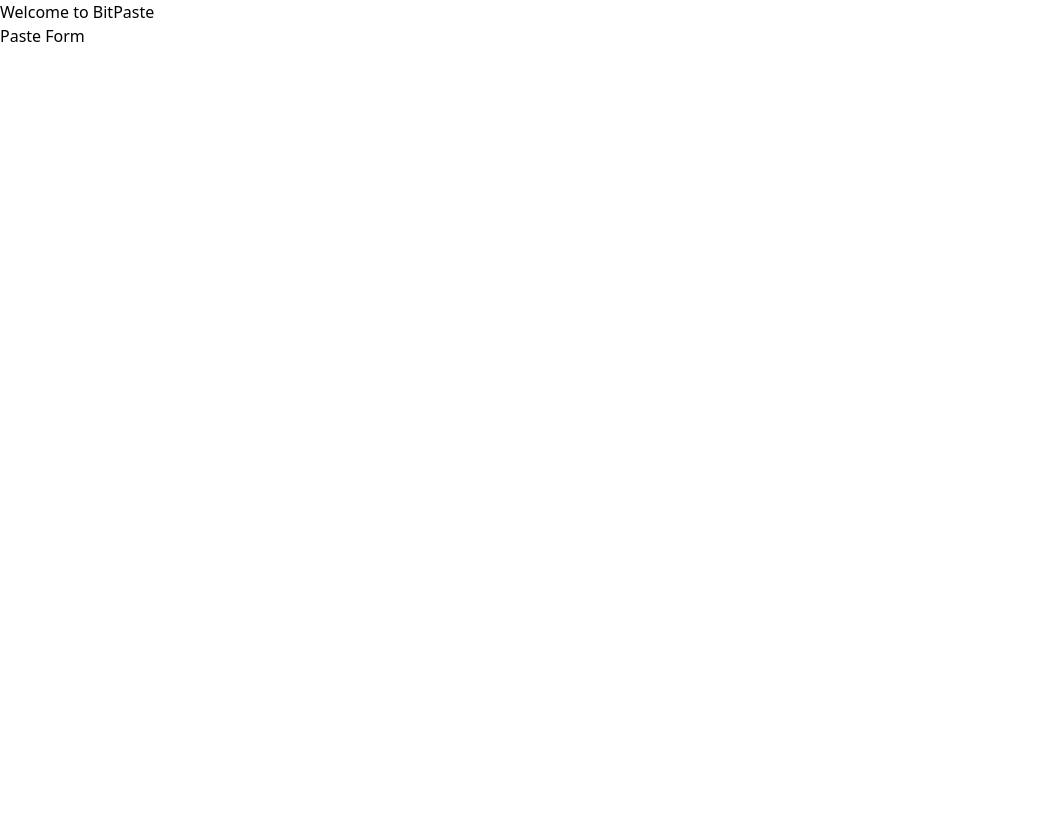
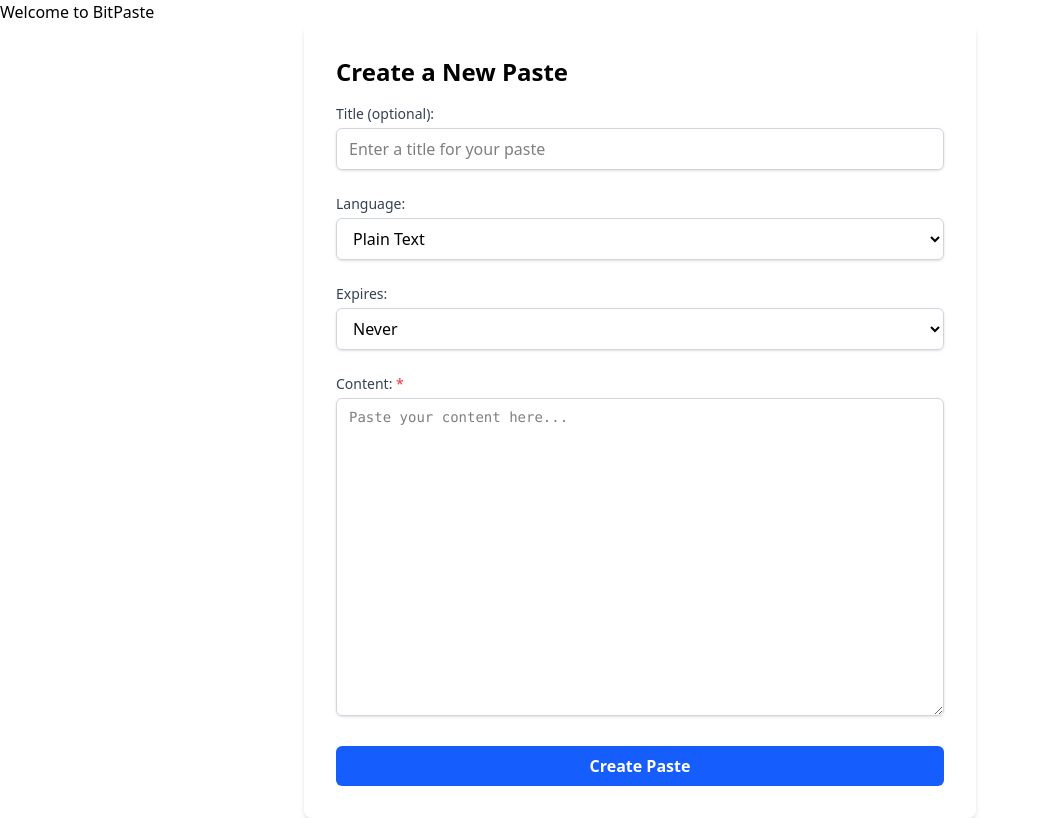
Before and after one commit to Abhishek001konni/bit-paste, a React (Vite) app in the folder client/: page / in a window 1280 px wide. Shown: the whole page, without its empty margins (0-1038 px from the left). Built offline with nearby package versions, Linux system fonts and the light colour scheme; no server answers.

Commit message:
feat(client): implement PasteForm with form handling, expiration options, and API integration

```diff
--- a/client/src/components/PasteForm.jsx
+++ b/client/src/components/PasteForm.jsx
@@ -1,7 +1,189 @@
+import { useState } from "react";
+import { useNavigate } from "react-router";
+import { createPaste } from "../api/pasteApi";
+
 const PasteForm = () => {
-    return (
-        <h1>Paste Form</h1>
-    );
-}
+  const [formData, setFormData] = useState({
+    title: "",
+    content: "",
+    language: "plaintext",
+    expiresIn: "never",
+  });
+
+  const [error, setError] = useState(null);
+  const [loading, setLoading] = useState(false);
+
+  const navigate = useNavigate();
+
+  // Helper function to calculate expiration date
+  const calculateExpirationDate = (expiresIn) => {
+    const now = new Date();
+    switch (expiresIn) {
+      case "1h":
+        return new Date(now.getTime() + 60 * 60 * 1000);
+      case "1d":
+        return new Date(now.getTime() + 24 * 60 * 60 * 1000);
+      case "1w":
+        return new Date(now.getTime() + 7 * 24 * 60 * 60 * 1000);
+      case "1m":
+        return new Date(now.getTime() + 30 * 24 * 60 * 60 * 1000);
+      default:
+        return null;
+    }
+  };
+
+  const handleInputChange = (e) => {
+    const { name, value } = e.target;
+    setFormData((prev) => ({
+      ...prev,
+      [name]: value,
+    }));
+  };
+
+  const handleSubmit = async (e) => {
+    e.preventDefault();
+
+    setLoading(true);
+    setError(null);
+
+    try {
+      const pasteData = {
+        title: formData.title || undefined,
+        content: formData.content,
+        language: formData.language,
+        expiresAt:
+          formData.expiresIn === "never"
+            ? null
+            : calculateExpirationDate(formData.expiresIn),
+      };
+
+      const result = await createPaste(pasteData);
+
+      navigate(`/${result._id}`);
+    } catch (err) {
+      setError(err.message);
+    } finally {
+      setLoading(false);
+    }
+  };
+
+  return (
+    <div>
+      {error && (
+        <div className="max-w-2xl mx-auto p-4 bg-red-100 text-red-700 rounded-md mb-4">
+          {error}
+        </div>
+      )}
+
+      <form
+        onSubmit={handleSubmit}
+        className="max-w-2xl mx-auto p-8 bg-white rounded-lg shadow-md space-y-6"
+      >
+        <h1 className="text-2xl font-bold mb-4">Create a New Paste</h1>
+
+        {/* Title */}
+        <div>
+          <label
+            htmlFor="title"
+            className="block text-sm font-medium text-gray-700 mb-1"
+          >
+            Title (optional):
+          </label>
+          <input
+            type="text"
+            id="title"
+            name="title"
+            value={formData.title}
+            onChange={handleInputChange}
+            disabled={loading}
+            placeholder="Enter a title for your paste"
+            className="w-full px-3 py-2 border border-gray-300 rounded-md shadow-sm focus:outline-none focus:ring-2 focus:ring-blue-500 focus:border-blue-500"
+          />
+        </div>
+
+        {/* Language */}
+        <div>
+          <label
+            htmlFor="language"
+            className="block text-sm font-medium text-gray-700 mb-1"
+          >
+            Language:
+          </label>
+          <select
+            id="language"
+            name="language"
+            value={formData.language}
+            onChange={handleInputChange}
+            disabled={loading}
+            className="w-full px-3 py-2 border border-gray-300 rounded-md shadow-sm focus:outline-none focus:ring-2 focus:ring-blue-500 focus:border-blue-500"
+          >
+            <option value="plaintext">Plain Text</option>
+            <option value="javascript">JavaScript</option>
+            <option value="python">Python</option>
+            <option value="java">Java</option>
+            <option value="html">HTML</option>
+            <option value="css">CSS</option>
+            <option value="json">JSON</option>
+            <option value="markdown">Markdown</option>
+          </select>
+        </div>
+
+        {/* Expires */}
+        <div>
+          <label
+            htmlFor="expires"
+            className="block text-sm font-medium text-gray-700 mb-1"
+          >
+            Expires:
+          </label>
+          <select
+            id="expires"
+            name="expiresIn"
+            value={formData.expiresIn}
+            onChange={handleInputChange}
+            disabled={loading}
+            className="w-full px-3 py-2 border border-gray-300 rounded-md shadow-sm focus:outline-none focus:ring-2 focus:ring-blue-500 focus:border-blue-500"
+          >
+            <option value="never">Never</option>
+            <option value="1h">1 Hour</option>
+            <option value="1d">1 Day</option>
+            <option value="1w">1 Week</option>
+            <option value="1m">1 Month</option>
+          </select>
+        </div>
+
+        {/* Content */}
+        <div>
+          <label
+            htmlFor="content"
+            className="block text-sm font-medium text-gray-700 mb-1"
+          >
+            Content: <span className="text-red-500">*</span>
+          </label>
+          <textarea
+            id="content"
+            name="content"
+            value={formData.content}
+            onChange={handleInputChange}
+            disabled={loading}
+            required
+            rows={15}
+            placeholder="Paste your content here..."
+            className="w-full px-3 py-2 border border-gray-300 rounded-md shadow-sm focus:outline-none focus:ring-2 focus:ring-blue-500 focus:border-blue-500 font-mono text-sm resize-y min-h-[200px]"
+          />
+        </div>
+
+        {/* Submit */}
+        <button
+          type="submit"
+          disabled={loading}
+          className="w-full bg-blue-600 hover:bg-blue-700 text-white font-semibold py-2 px-4 rounded-md transition-colors duration-200"
+        >
+          {loading ? "Creating..." : "Create Paste"}
+        </button>
+      </form>
+    </div>
+  );
+};
 
 export default PasteForm;
```
